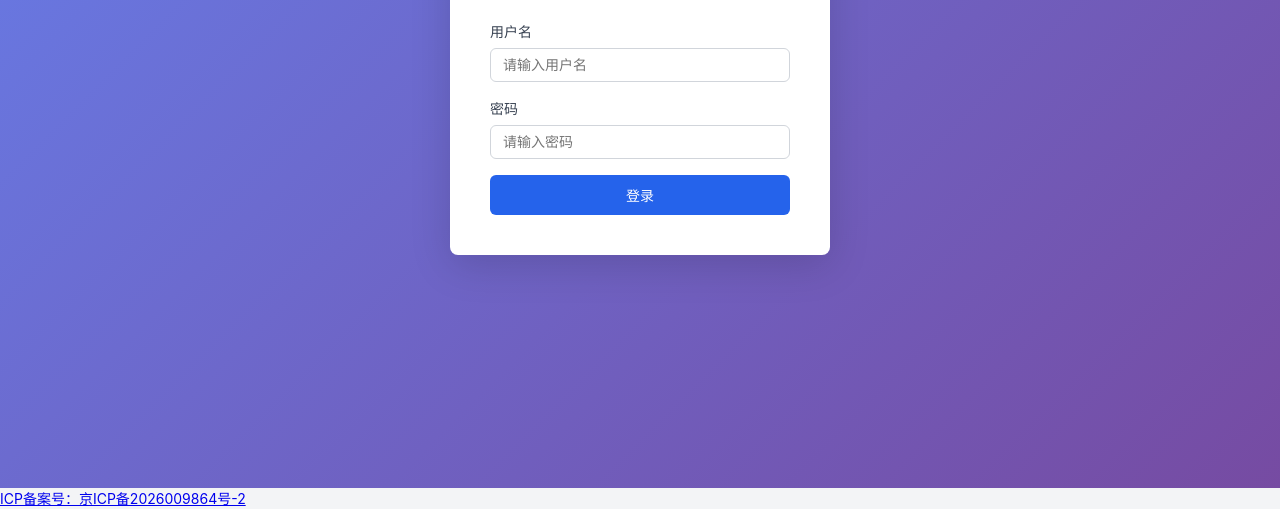
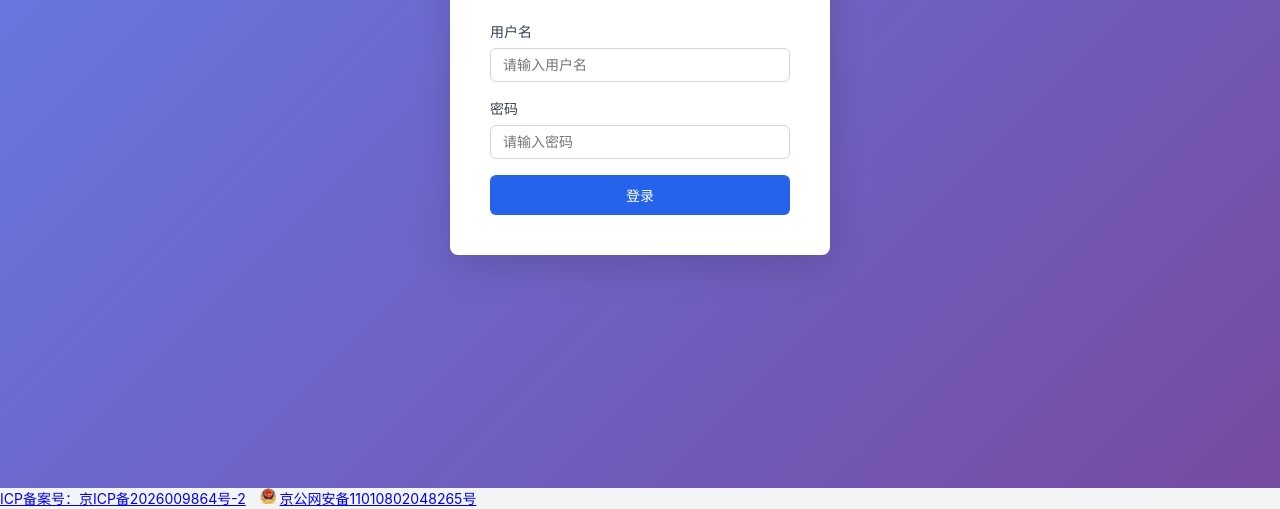
Before and after one commit to Cheng12315/MiniProgram_Score_back, a website: page public/admin/index.html in a window 1280 px wide. Shown: the part 312-821 px from the top of the page. Drawn offline with Linux system fonts and the light colour scheme; no server answers.

Commit message:
添加公安联网备案号

```diff
--- a/public/admin/css/style.css
+++ b/public/admin/css/style.css
@@ -468,3 +468,9 @@ td.negative { color: var(--danger); }
   width: 100%;
   min-width: 0;
 }
+
+.beian-icon {
+  width: 16px;
+  height: 16px;
+  margin-left: 10px;
+}
--- a/public/admin/index.html
+++ b/public/admin/index.html
@@ -61,4 +61,6 @@
   <script src="js/app.js"></script>
 </body>
 <a href="https://beian.miit.gov.cn/" target="_blank">ICP备案号：京ICP备2026009864号-2</a>
+<img src="images/beian.png" alt="公安备案图标" class="beian-icon">
+<a href="https://beian.mps.gov.cn/#/query/webSearch?code=11010802048265" rel="noreferrer" target="_blank">京公网安备11010802048265号</a>
 </html>
```
Also changed, not shown: public/admin/images/beian.png (added).
